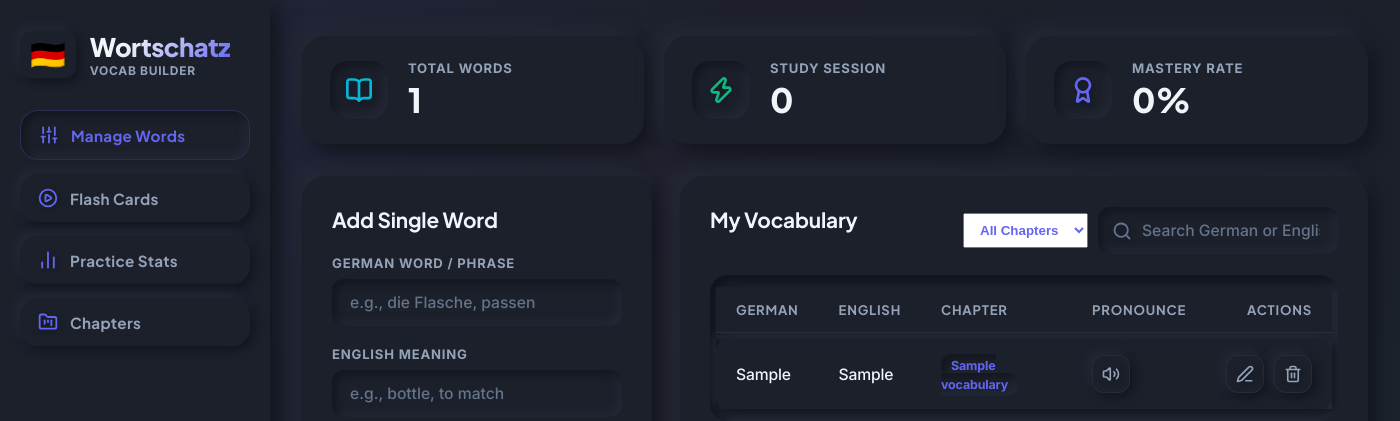
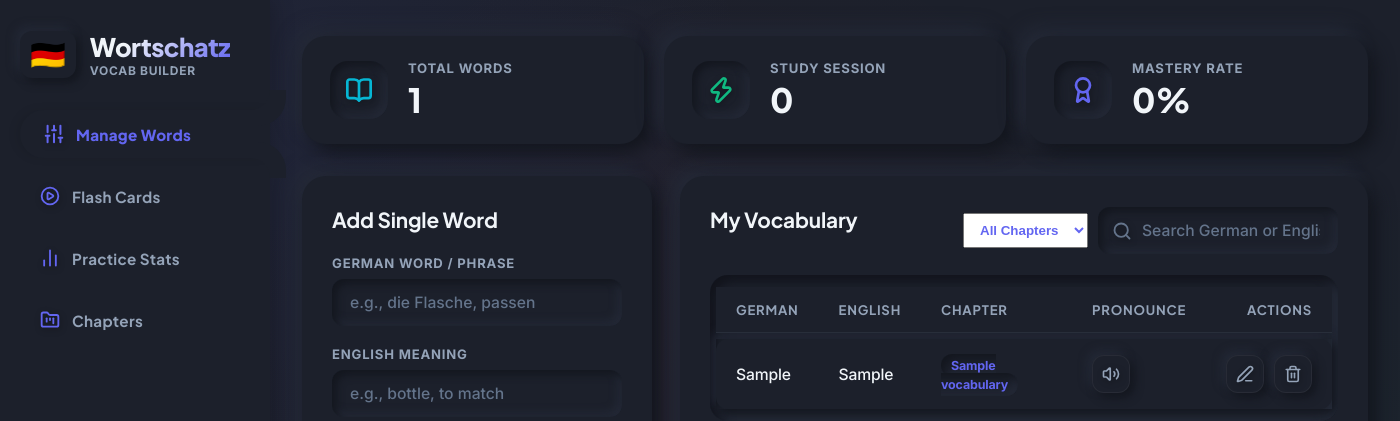
Before and after one commit to bad-vincen-zo/germantrial, a FastAPI app: page / in a window 1400 px wide. Shown: the top 421 px of the page. Run offline with FastAPI, Linux system fonts and the light colour scheme; data comes from the database, SQL or seed files in the repository; tables that the repository leaves empty hold one stand-in row (values such as "Sample post").

Commit message:
Implement merged dashboard active tab with inverse rounded concave curves matching reference UI design

```diff
--- a/static/style.css
+++ b/static/style.css
@@ -16,17 +16,25 @@
     --neu-shadow-inset-deep: inset 6px 6px 12px #11131b, inset -6px -6px 12px #272d3b;
 
     /* Accent Colors - Soft Modern Palette */
-    --accent-primary: #6366f1;   /* Soft Indigo */
+    --accent-primary: #6366f1;
+    /* Soft Indigo */
     --accent-primary-hover: #4f46e5;
-    --accent-secondary: #06b6d4; /* Soft Cyan */
-    --accent-success: #10b981;   /* Soft Emerald */
-    --accent-warning: #f59e0b;   /* Soft Amber */
-    --accent-danger: #f43f5e;    /* Soft Rose */
+    --accent-secondary: #06b6d4;
+    /* Soft Cyan */
+    --accent-success: #10b981;
+    /* Soft Emerald */
+    --accent-warning: #f59e0b;
+    /* Soft Amber */
+    --accent-danger: #f43f5e;
+    /* Soft Rose */
 
     /* Gender Color Coding (Soft Neumorphic Tints) */
-    --color-der: #3b82f6;        /* Masculine Blue */
-    --color-die: #ec4899;        /* Feminine Pink */
-    --color-das: #10b981;        /* Neuter Green */
+    --color-der: #3b82f6;
+    /* Masculine Blue */
+    --color-die: #ec4899;
+    /* Feminine Pink */
+    --color-das: #10b981;
+    /* Neuter Green */
 
     /* Text Hierarchy */
     --text-primary: #f1f5f9;
@@ -334,14 +342,17 @@ i[data-lucide] {
     width: 8px;
     height: 8px;
 }
+
 ::-webkit-scrollbar-track {
     background: var(--bg-main);
 }
+
 ::-webkit-scrollbar-thumb {
     background: #282d3b;
     border-radius: 4px;
     box-shadow: var(--neu-shadow-inset);
 }
+
 ::-webkit-scrollbar-thumb:hover {
     background: var(--accent-primary);
 }
@@ -402,32 +413,52 @@ i[data-lucide] {
     letter-spacing: 0.06em;
 }
 
+/* Dashboard (Left Side Navigation) */
+.dashboard-sidebar,
+.sidebar-nav {
+    width: 270px;
+    min-width: 270px;
+    background: var(--bg-card);
+    box-shadow: 4px 0 20px rgba(0, 0, 0, 0.2);
+    display: flex;
+    flex-direction: column;
+    padding: 30px 20px;
+    gap: 32px;
+    z-index: 10;
+    position: sticky;
+    top: 0;
+    height: 100vh;
+    overflow: visible;
+}
+
 /* Vertical Sidebar Menu Buttons */
 .sidebar-menu {
     display: flex;
     flex-direction: column;
     gap: 14px;
     flex: 1;
+    position: relative;
 }
 
 .sidebar-tab-btn {
-    background: var(--bg-main);
+    background: transparent;
     border: none;
     outline: none;
     color: var(--text-secondary);
     font-family: var(--font-heading);
     font-size: 0.95rem;
     font-weight: 700;
-    padding: 14px 18px;
-    border-radius: var(--border-radius-lg);
+    padding: 14px 20px;
+    border-radius: 25px 0 0 25px;
     cursor: pointer;
     display: flex;
     align-items: center;
     gap: 12px;
     letter-spacing: 0.02em;
-    box-shadow: var(--neu-shadow-extruded-sm);
-    transition: var(--transition-smooth);
+    transition: var(--transition-fast);
     width: 100%;
+    position: relative;
+    z-index: 2;
 }
 
 .sidebar-tab-btn i,
@@ -435,19 +466,60 @@ i[data-lucide] {
     width: 20px;
     height: 20px;
     color: var(--accent-primary);
-}
-
-.sidebar-tab-btn:hover {
+    transition: var(--transition-fast);
+}
+
+.sidebar-tab-btn:hover:not(.active) {
     color: var(--text-primary);
-    box-shadow: var(--neu-shadow-extruded);
+    background: rgba(255, 255, 255, 0.05);
     transform: translateX(3px);
 }
 
+/* Active Merged Tab styling with Inverse Rounded Concave Curves */
 .sidebar-tab-btn.active {
-    background: var(--bg-card);
-    color: var(--accent-primary);
-    box-shadow: var(--neu-shadow-inset);
-    border: 1px solid rgba(99, 102, 241, 0.2);
+    background: var(--bg-main);
+    color: var(--accent-primary);
+    font-weight: 800;
+    border-radius: 25px 0 0 25px;
+    margin-right: -20px;
+    width: calc(100% + 20px);
+    padding-left: 24px;
+    z-index: 5;
+    box-shadow: -4px 0 10px rgba(0, 0, 0, 0.08);
+}
+
+.sidebar-tab-btn.active i,
+.sidebar-tab-btn.active svg {
+    color: var(--accent-primary);
+    transform: scale(1.1);
+}
+
+/* Top Concave Inverse Curve */
+.sidebar-tab-btn.active::before {
+    content: '';
+    position: absolute;
+    top: -20px;
+    right: 0;
+    width: 20px;
+    height: 20px;
+    background: transparent;
+    border-bottom-right-radius: 20px;
+    box-shadow: 8px 8px 0 8px var(--bg-main);
+    pointer-events: none;
+}
+
+/* Bottom Concave Inverse Curve */
+.sidebar-tab-btn.active::after {
+    content: '';
+    position: absolute;
+    bottom: -20px;
+    right: 0;
+    width: 20px;
+    height: 20px;
+    background: transparent;
+    border-top-right-radius: 20px;
+    box-shadow: 8px -8px 0 8px var(--bg-main);
+    pointer-events: none;
 }
 
 .sidebar-footer {
@@ -561,6 +633,7 @@ i[data-lucide] {
     .app-layout {
         flex-direction: column;
     }
+
     .sidebar-nav {
         width: 100%;
         min-width: 100%;
@@ -722,8 +795,15 @@ i[data-lucide] {
 }
 
 @keyframes fadeIn {
-    from { opacity: 0; transform: translateY(6px); }
-    to { opacity: 1; transform: translateY(0); }
+    from {
+        opacity: 0;
+        transform: translateY(6px);
+    }
+
+    to {
+        opacity: 1;
+        transform: translateY(0);
+    }
 }
 
 /* Vocabulary Grid Layout */
@@ -1303,11 +1383,11 @@ i[data-lucide] {
     transition: var(--transition-fast);
 }
 
-.switch-container input:checked + .switch-slider {
-    background: var(--bg-main);
-}
-
-.switch-container input:checked + .switch-slider::before {
+.switch-container input:checked+.switch-slider {
+    background: var(--bg-main);
+}
+
+.switch-container input:checked+.switch-slider::before {
     transform: translateX(20px);
     background: var(--accent-primary);
 }
@@ -1335,6 +1415,7 @@ i[data-lucide] {
         transform: translateX(0) scale(1);
         opacity: 1;
     }
+
     100% {
         transform: translateX(-120%) scale(0.88);
         opacity: 0;
@@ -1346,6 +1427,7 @@ i[data-lucide] {
         transform: translateX(120%) scale(0.88);
         opacity: 0;
     }
+
     100% {
         transform: translateX(0) scale(1);
         opacity: 1;
@@ -1395,7 +1477,8 @@ i[data-lucide] {
     border-color: rgba(244, 114, 182, 0.28);
 }
 
-.card-badge, .card-badge-back {
+.card-badge,
+.card-badge-back {
     position: absolute;
     top: 22px;
     left: 26px;
@@ -1435,7 +1518,8 @@ i[data-lucide] {
     word-break: break-word;
 }
 
-.card-hint, .card-hint-back {
+.card-hint,
+.card-hint-back {
     margin-top: 20px;
     font-size: 0.92rem;
     color: #ffffff !important;
@@ -1842,16 +1926,20 @@ i[data-lucide] {
     .app-container {
         padding: 20px 12px;
     }
+
     .logo-area h1 {
         font-size: 2.2rem;
     }
+
     .tab-btn {
         padding: 10px 16px;
         font-size: 0.86rem;
     }
+
     .flashcard-wrapper {
         height: 290px;
     }
+
     .card-word {
         font-size: 2.1rem;
     }
@@ -1861,7 +1949,9 @@ i[data-lucide] {
    LIGHT NEUMORPHIC THEME OVERRIDES ([data-theme="light"])
    ========================================================================== */
 
-[data-theme="light"], body.light-theme, html.light-theme {
+[data-theme="light"],
+body.light-theme,
+html.light-theme {
     --bg-main: #e6ecf5;
     --bg-card: #e6ecf5;
     --bg-input: #e6ecf5;
@@ -2061,26 +2151,3 @@ i[data-lucide] {
     gap: 12px;
     margin-top: 24px;
 }
-
-/* Light Mode Neumorphic Theme Switcher Overrides */
-[data-theme="light"] .theme-toggle-btn {
-    background: #e6ecf5;
-    color: #1e293b;
-    border: 1px solid rgba(255, 255, 255, 0.8);
-    box-shadow: 6px 6px 14px #b8c4d6, -6px -6px 14px #ffffff;
-}
-
-[data-theme="light"] .theme-toggle-btn:hover {
-    box-shadow: 8px 8px 18px #b8c4d6, -8px -8px 18px #ffffff;
-    color: #4f46e5;
-}
-
-[data-theme="light"] .theme-toggle-btn:active {
-    box-shadow: inset 3px 3px 7px #b8c4d6, inset -3px -3px 7px #ffffff;
-}
-
-[data-theme="light"] #theme-icon-container {
-    background: #e6ecf5;
-    box-shadow: inset 3px 3px 7px #b8c4d6, inset -3px -3px 7px #ffffff;
-    color: #4f46e5;
-}
```
Also changed, not shown: templates/index.html (+69 -32 lines).
